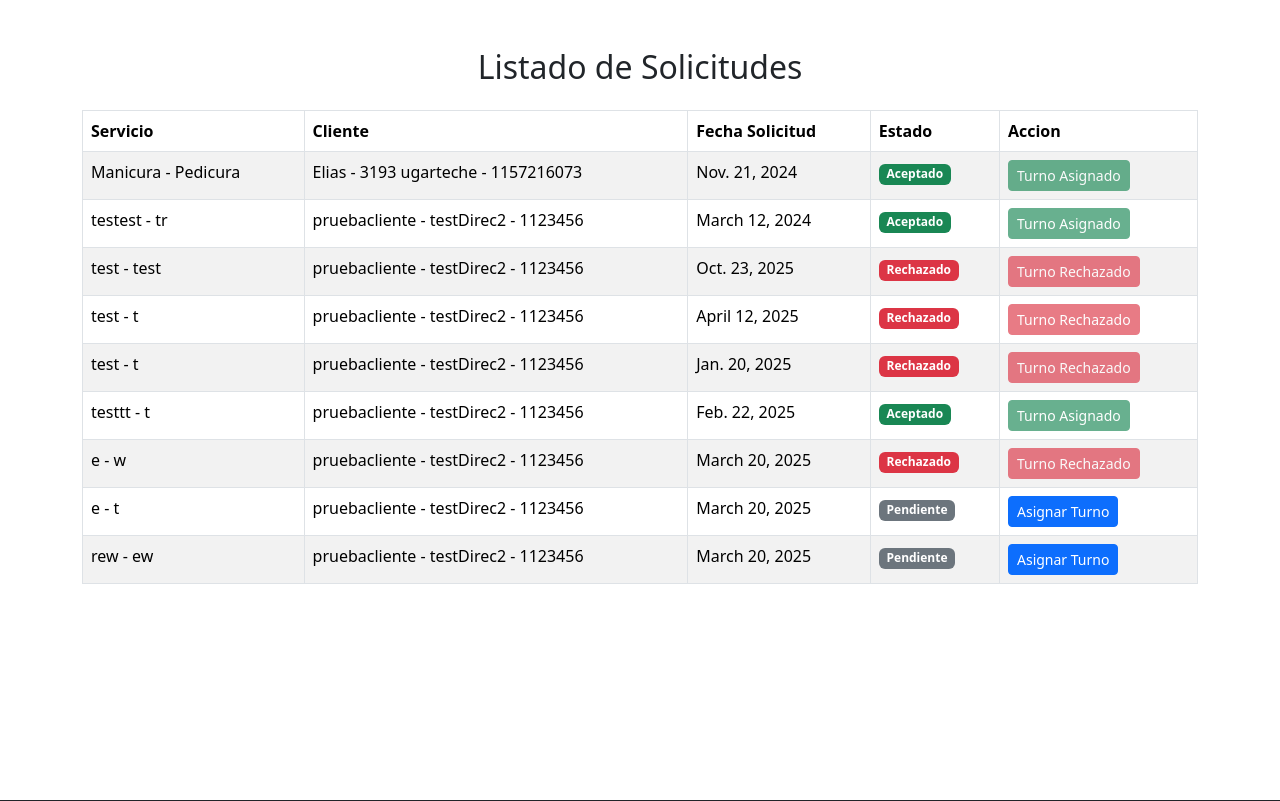
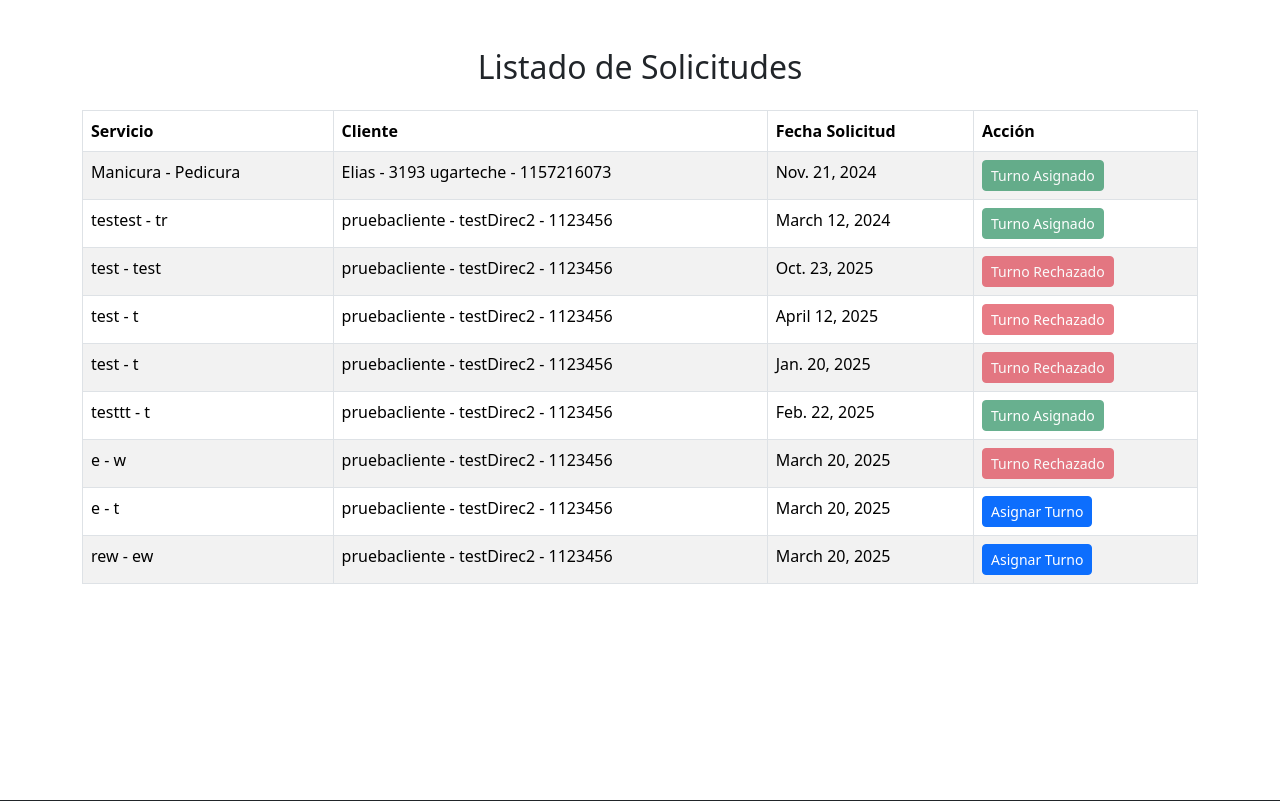
Before and after one commit to herlazarte/Proyecto-BackEnd, a Django app: page /solicitudes/listado_solicitudes/ in a window 1280 px wide. Shown: the part 58-859 px from the top of the page. Run offline with Django 5.2, Linux system fonts and the light colour scheme; data comes from the database, SQL or seed files in the repository; both versions use the stored data as it was after the commit; some libraries are stand-ins or nearby versions.

Commit message:
saque la columa estado ya que era redundante, cuando el profesional ve todas las solicitudes

```diff
--- a/apps/solicitudes/templates/listado_solicitudes.html
+++ b/apps/solicitudes/templates/listado_solicitudes.html
@@ -29,8 +29,7 @@
                 <th>Servicio</th>
                 <th>Cliente</th>
                 <th>Fecha Solicitud</th>
-                <th>Estado</th>
-                <th>Accion</th>
+                <th>Acción</th>
             </tr>
         </thead>
         <tbody>
@@ -39,18 +38,6 @@
                 <td>{{ solicitud.servicio }}</td>
                 <td>{{ solicitud.cliente }}</td>
                 <td>{{ solicitud.fecha_servicio }}</td>
-                <td>
-                  {% if solicitud.turno_asignado %}
-                    {% if solicitud.estado_turno == 'Aceptado' %}
-                      <span class="badge bg-success">Aceptado</span>
-                    {% elif solicitud.estado_turno == 'Rechazado' %}
-                      <span class="badge bg-danger">Rechazado</span>
-                    {% endif %}
-                  {% else %}
-                    <span class="badge bg-secondary">Pendiente</span>
-                  {% endif %}
-
-                </td>
                 <td>
                   {% if solicitud.turno_asignado %}
                       {% if solicitud.estado_turno == 'Aceptado' %}
--- a/apps/turnos/models.py
+++ b/apps/turnos/models.py
@@ -11,7 +11,7 @@ class Turno(models.Model):
     profesional = models.ForeignKey(Profesional, on_delete=models.CASCADE)
     solicitud = models.ForeignKey(Solicitud, on_delete=models.CASCADE)
     estado = models.CharField(max_length=10, choices=ESTADO_CHOICES)
-    fecha_turno = models.DateField()
+    fecha_turno = models.DateField(null=True, blank=True, default=None)
 
     def __str__(self):
         return f"{self.profesional} - {self.solicitud}"
```
Also changed, not shown: apps/turnos/templates/asignar_turno.html (+22 -0 lines), apps/turnos/migrations/0004_alter_turno_fecha_turno.py (added), db.sqlite3.
